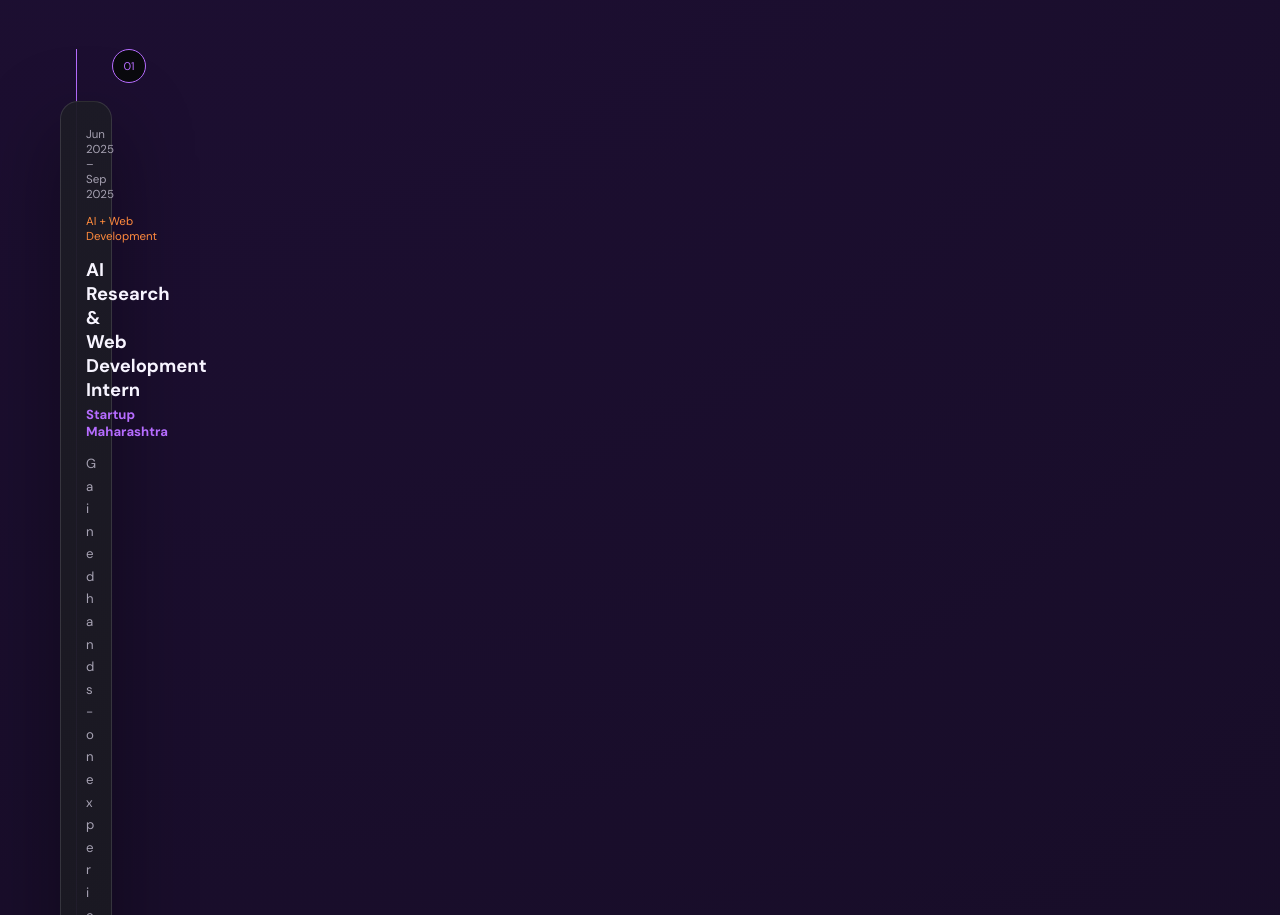
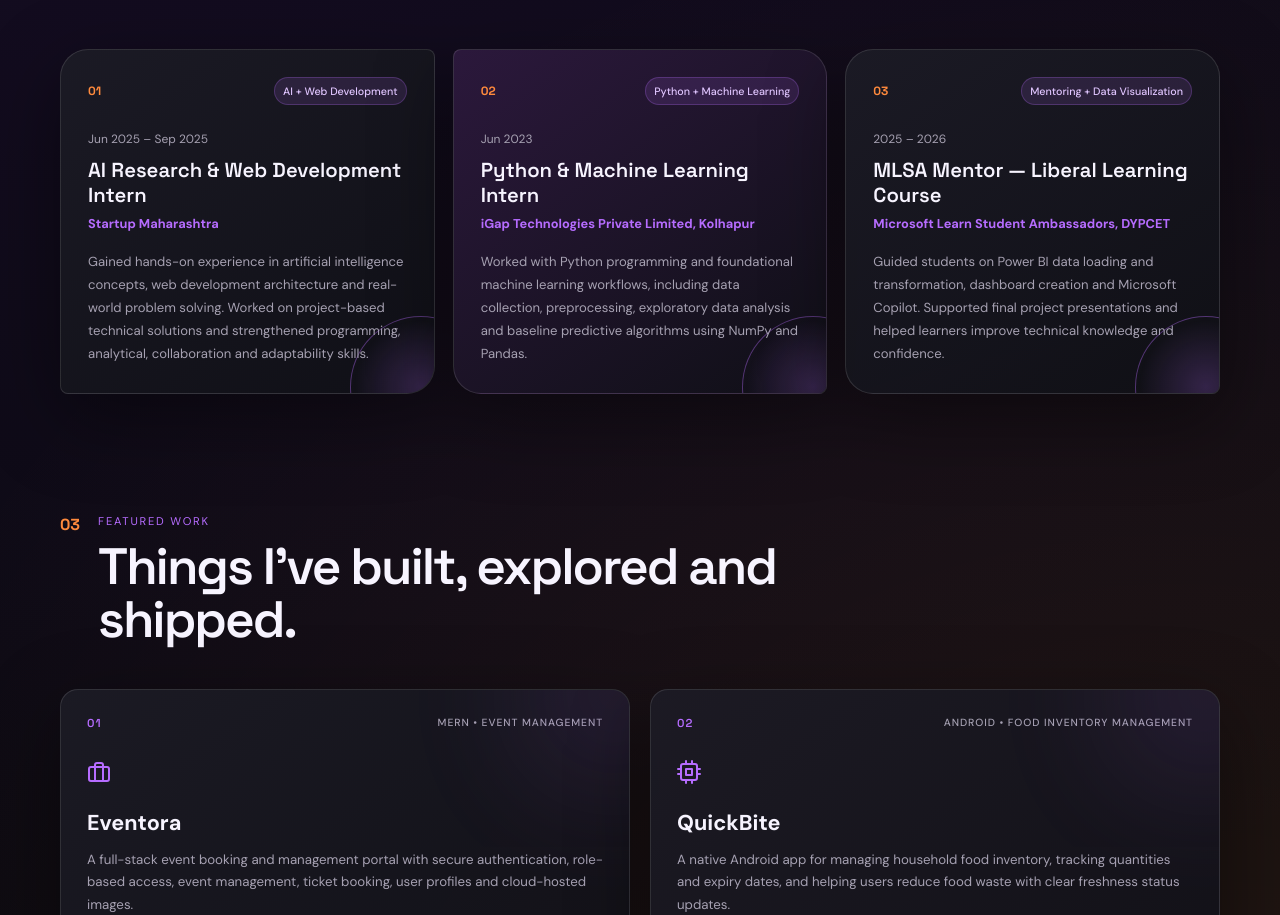
Before and after one commit to prajaktakhochage66/Prajaktas-_Portfolio, a React (Vite) app in the folder client/: page / in a window 1280 px wide. Shown: the part 1885-2800 px from the top of the page. Built offline with nearby package versions, Linux system fonts and the light colour scheme.

Commit message:
Add QuickBite project and refine portfolio UI

```diff
--- a/client/src/App.jsx
+++ b/client/src/App.jsx
@@ -35,18 +35,28 @@ function App() {
   const [typed, setTyped] = useState('');
   const [activeProject, setActiveProject] = useState('');
 
-  const roles = useMemo(() => ['Full-Stack Developer', 'Data Analytics', 'AI Researcher'], []);
+  const roles = useMemo(() => ['Data Analyst', 'AI Researcher', 'Full-Stack Developer'], []);
   useEffect(() => {
-    let i = 0, deleting = false, timer;
+    let roleIndex = 0;
+    let characterIndex = 0;
+    let deleting = false;
+    let timer;
     const tick = () => {
-      const word = roles[i];
-      setTyped((current) => deleting ? word.slice(0, current.length - 1) : word.slice(0, current.length + 1));
-      const currentLength = deleting ? word.length - 1 : word.length + 1;
-      if (!deleting && currentLength === word.length) { deleting = true; timer = setTimeout(tick, 1300); return; }
-      if (deleting && currentLength === 0) { deleting = false; i = (i + 1) % roles.length; }
-      timer = setTimeout(tick, deleting ? 55 : 90);
+      const role = roles[roleIndex];
+      characterIndex += deleting ? -1 : 1;
+      setTyped(role.slice(0, characterIndex));
+      if (!deleting && characterIndex === role.length) {
+        deleting = true;
+        timer = setTimeout(tick, 1500);
+        return;
+      }
+      if (deleting && characterIndex === 0) {
+        deleting = false;
+        roleIndex = (roleIndex + 1) % roles.length;
+      }
+      timer = setTimeout(tick, deleting ? 45 : 75);
     };
-    timer = setTimeout(tick, 300);
+    timer = setTimeout(tick, 250);
     return () => clearTimeout(timer);
   }, [roles]);
 
@@ -118,11 +128,11 @@ function App() {
       </Section>
 
       <Section id="experience" number="02" eyebrow="Career journey" title="Experience that shaped how I work.">
-        <div className="timeline">{experiences.map((x,i) => <Reveal className="timeline-item" key={x.title}><span className="timeline-line" /><div className="timeline-marker">0{i+1}</div><article className="timeline-card glass-card"><div className="timeline-meta"><span>{x.period}</span><em>{x.tag}</em></div><h3>{x.title}</h3><h4>{x.org}</h4><p>{x.text}</p></article></Reveal>)}</div>
+        <div className="experience-grid">{experiences.map((x,i) => <Reveal className={`experience-card experience-card-${i + 1} glass-card`} key={x.title}><div className="experience-card-top"><span>0{i + 1}</span><em>{x.tag}</em></div><span className="experience-period">{x.period}</span><h3>{x.title}</h3><h4>{x.org}</h4><p>{x.text}</p></Reveal>)}</div>
       </Section>
 
       <Section id="projects" number="03" eyebrow="Featured work" title="Things I've built, explored and shipped.">
-        <div className="project-grid">{projects.map((p,i) => <Reveal className={`project-card glass-card ${activeProject === p.title ? 'is-clicked' : ''}`} key={p.title} onClick={() => { setActiveProject(p.title); setTimeout(() => setActiveProject(''), 420); }}><div className="project-glow" /><div className="project-top"><span>0{i+1}</span><small>{p.category}</small></div><div className="project-icon">{i===0?<FiBriefcase/>:i===1?<FiCpu/>:i===2?<FiBarChart2/>:<FiBookOpen/>}</div><h3>{p.title}</h3><p>{p.description}</p><div className="project-highlight"><FiCheckCircle /> {p.highlight}</div><div className="chips">{p.tech.map(t => <span key={t}>{t}</span>)}</div><div className="project-links">{p.title !== 'Eventora' && <a href={p.github} target="_blank" rel="noreferrer"><FiGithub /> Source <FiArrowUpRight /></a>}{p.demo !== '#' && <a href={p.demo} target="_blank" rel="noreferrer">Live demo <FiExternalLink /></a>}</div></Reveal>)}</div>
+        <div className="project-grid">{projects.map((p,i) => <Reveal className={`project-card glass-card ${activeProject === p.title ? 'is-clicked' : ''}`} key={p.title} onClick={() => { setActiveProject(p.title); setTimeout(() => setActiveProject(''), 420); }}><div className="project-glow" /><div className="project-top"><span>0{i+1}</span><small>{p.category}</small></div><div className="project-icon">{i===0?<FiBriefcase/>:i===1?<FiCpu/>:i===2?<FiBarChart2/>:<FiBookOpen/>}</div><h3>{p.title}</h3><p>{p.description}</p><div className="project-highlight"><FiCheckCircle /> {p.highlight}</div><div className="chips">{p.tech.map(t => <span key={t}>{t}</span>)}</div>{p.demo !== '#' && <div className="project-links"><a href={p.demo} target="_blank" rel="noreferrer">Live demo <FiExternalLink /></a></div>}</Reveal>)}</div>
       </Section>
 
       <Section id="skills" number="04" eyebrow="Tech arsenal" title="Tools I use to turn ideas into products.">
--- a/client/src/data.js
+++ b/client/src/data.js
@@ -60,7 +60,16 @@ export const projects = [
     tech: ['React.js', 'Node.js', 'Express.js', 'MongoDB Atlas', 'JWT', 'Cloudinary', 'Tailwind CSS'],
     highlight: 'Secure end-to-end MERN application',
     github: 'https://github.com/prajaktakhochage66/Eventora',
-    demo: 'https://eventora-portal.vercel.app',
+    demo: '#',
+  },
+  {
+    title: 'QuickBite',
+    category: 'Android \u2022 Food Inventory Management',
+    description: 'A native Android app for managing household food inventory, tracking quantities and expiry dates, and helping users reduce food waste with clear freshness status updates.',
+    tech: ['Java', 'Android SDK', 'SQLite', 'RecyclerView', 'Material UI'],
+    highlight: 'Food inventory and expiry tracking in one app',
+    github: 'https://github.com/prajaktakhochage66',
+    demo: '#',
   },
   {
     title: 'AI Pathshalaa',
```
Also changed, not shown: client/src/styles.css.
